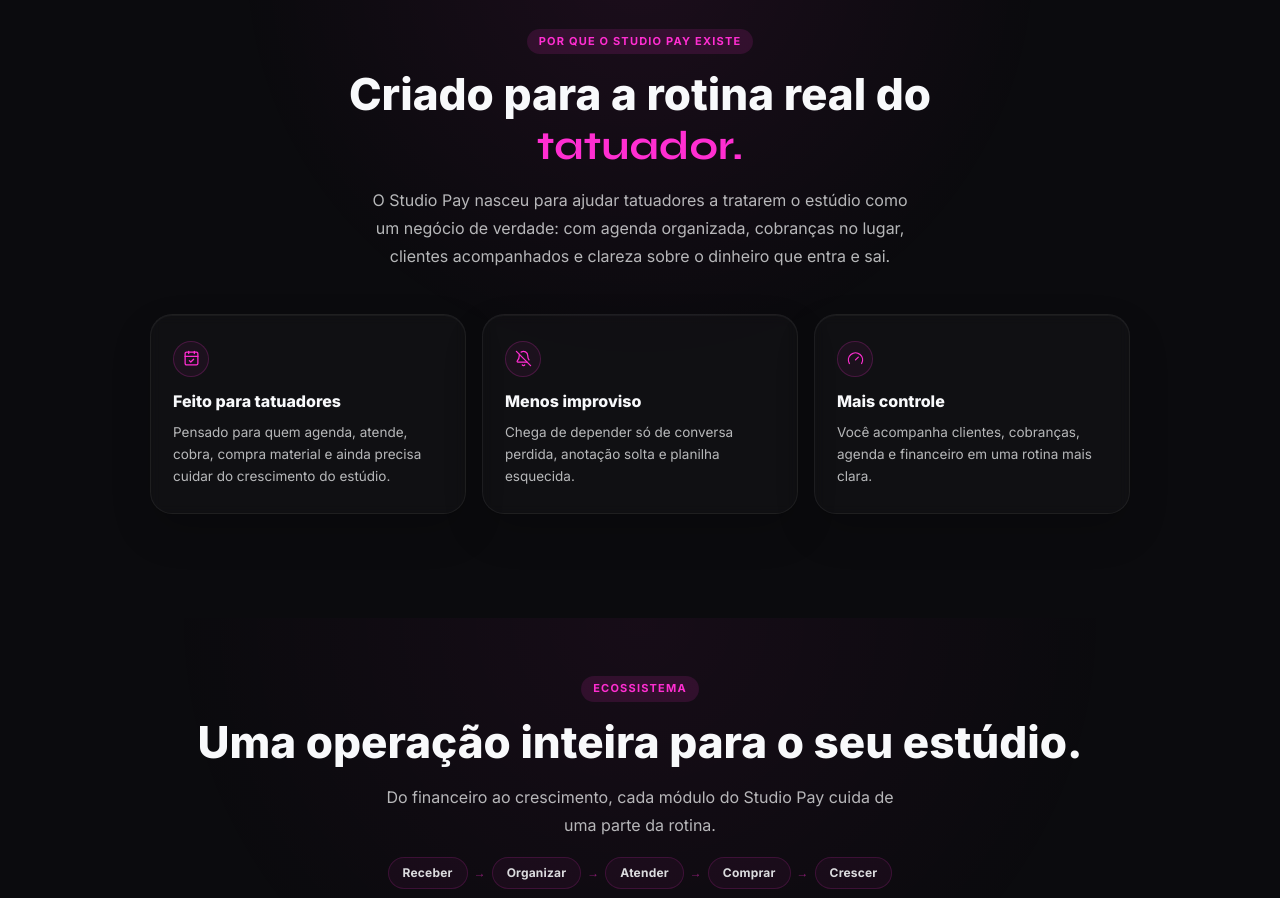
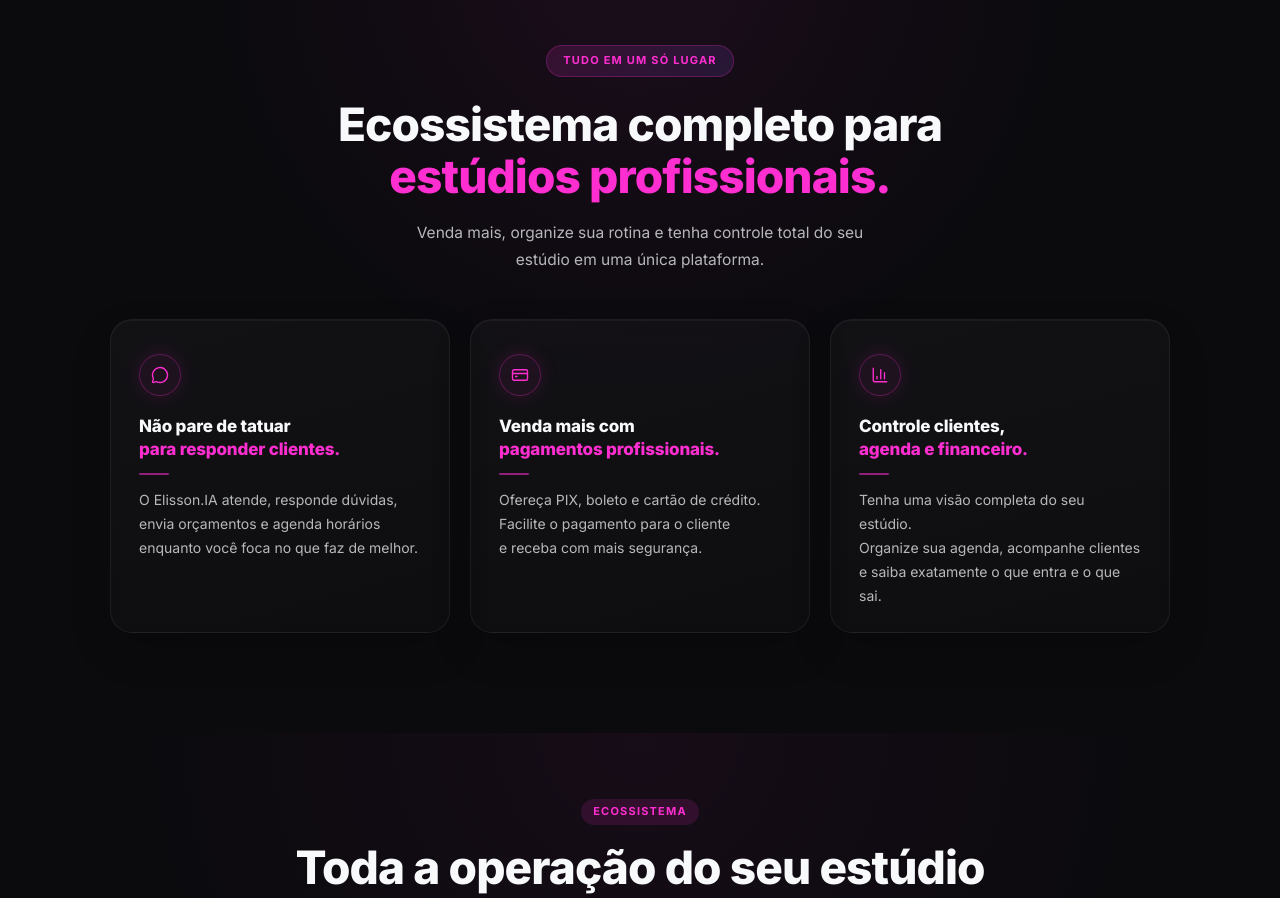
Before and after one commit to studiopay/studiopay-frontend, a React (Vite) app: page / in a window 1280 px wide. Shown: the part 1260-2158 px from the top of the page. Built offline with nearby package versions, Linux system fonts and the light colour scheme.

Commit message:
feat: update landing home copy and sections

```diff
--- a/src/components/landing/Hero.jsx
+++ b/src/components/landing/Hero.jsx
@@ -16,12 +16,12 @@
           <p className="hero-eyebrow">Feito pra quem vive da tatuagem.</p>
 
           <h1 className="hero-title">
-            Tatuador, seu estúdio<br className="hero-title-break" />{' '}
-            também é uma <span className="landing-accent">empresa.</span>
+            Tatuador, transforme seu estúdio<br className="hero-title-break" />{' '}
+            em uma <span className="landing-accent">máquina de resultados.</span>
           </h1>
 
           <p className="hero-subtitle">
-            Com o Studio Pay, você organiza agenda, cobranças, clientes e financeiro em um só lugar — para vender mais e perder menos tempo.
+            Oferecemos tudo o que seu estúdio precisa para crescer de forma profissional.
           </p>
 
           <div className="hero-actions">
--- a/src/components/landing/StudioEcosystemPreview.jsx
+++ b/src/components/landing/StudioEcosystemPreview.jsx
@@ -64,7 +64,7 @@
   },
 ]
 
-const flowSteps = ['Receber', 'Organizar', 'Atender', 'Comprar', 'Crescer']
+const flowSteps = ['Captar', 'Atender', 'Agendar', 'Cobrar', 'Receber', 'Comprar', 'Evoluir']
 
 export default function StudioEcosystemPreview() {
   return (
@@ -72,12 +72,15 @@
       <div className="container">
         <Reveal>
           <div className="section-header-center ecosystem-header">
-            <span className="section-label">Ecossistema</span>
+            <span className="section-label">ECOSSISTEMA</span>
             <h2 className="section-title">
-              Uma operação inteira para o seu estúdio.
+              <span className="ecosystem-title-line1">Toda a operação do seu estúdio</span><br className="ecosystem-title-break" />
+              <span className="landing-accent">em um só lugar.</span>
             </h2>
             <p className="section-sub">
-              Do financeiro ao crescimento, cada módulo do Studio Pay cuida de uma parte da rotina.
+              Da captação de clientes ao pós-tatuagem, o Studio Pay conecta atendimento,{' '}
+              <strong>agenda, pagamentos, compras, marketing e gestão</strong> para que você tenha mais
+              controle e foque no que realmente importa: <strong>tatuar e crescer.</strong>
             </p>
           </div>
         </Reveal>
--- a/src/components/landing/WhyStudioPaySection.jsx
+++ b/src/components/landing/WhyStudioPaySection.jsx
@@ -1,21 +1,21 @@
-import { CalendarCheck, BellOff, Gauge } from 'lucide-react'
+import { MessageCircle, CreditCard, BarChart3 } from 'lucide-react'
 import Reveal from './Reveal'
 
 const positioningCards = [
   {
-    Icon: CalendarCheck,
-    title: 'Feito para tatuadores',
-    text: 'Pensado para quem agenda, atende, cobra, compra material e ainda precisa cuidar do crescimento do estúdio.',
+    Icon: MessageCircle,
+    title: 'Não pare de tatuar\npara responder clientes.',
+    text: 'O Elisson.IA atende, responde dúvidas,\nenvia orçamentos e agenda horários\nenquanto você foca no que faz de melhor.',
   },
   {
-    Icon: BellOff,
-    title: 'Menos improviso',
-    text: 'Chega de depender só de conversa perdida, anotação solta e planilha esquecida.',
+    Icon: CreditCard,
+    title: 'Venda mais com\npagamentos profissionais.',
+    text: 'Ofereça PIX, boleto e cartão de crédito.\nFacilite o pagamento para o cliente\ne receba com mais segurança.',
   },
   {
-    Icon: Gauge,
-    title: 'Mais controle',
-    text: 'Você acompanha clientes, cobranças, agenda e financeiro em uma rotina mais clara.',
+    Icon: BarChart3,
+    title: 'Controle clientes,\nagenda e financeiro.',
+    text: 'Tenha uma visão completa do seu estúdio.\nOrganize sua agenda, acompanhe clientes\ne saiba exatamente o que entra e o que sai.',
   },
 ]
 
@@ -25,12 +25,14 @@
       <div className="container">
         <Reveal>
           <div className="section-header-center why-header">
-            <span className="section-label">Por que o Studio Pay existe</span>
+            <span className="section-label">TUDO EM UM SÓ LUGAR</span>
             <h2 className="section-title">
-              Criado para a rotina real do <span className="landing-accent">tatuador.</span>
+              <span className="why-title-line1">Ecossistema completo para</span><br className="why-title-break" />
+              <span className="landing-accent">estúdios profissionais.</span>
             </h2>
             <p className="section-sub">
-              O Studio Pay nasceu para ajudar tatuadores a tratarem o estúdio como um negócio de verdade: com agenda organizada, cobranças no lugar, clientes acompanhados e clareza sobre o dinheiro que entra e sai.
+              Venda mais, organize sua rotina e tenha controle total
+              do seu estúdio em uma única plataforma.
             </p>
           </div>
         </Reveal>
@@ -40,10 +42,25 @@
             <Reveal key={title} delay={i * 100}>
               <div className="why-card">
                 <span className="why-card-icon" aria-hidden="true">
-                  <Icon size={17} strokeWidth={1.8} />
+                  <Icon size={18} strokeWidth={1.8} />
                 </span>
-                <h3 className="why-card-title">{title}</h3>
-                <p className="why-card-text">{text}</p>
+                <h3 className="why-card-title">
+                  {title.split('\n').map((line, li, lines) => (
+                    <span key={li} className={li === lines.length - 1 ? 'why-card-title-accent' : undefined}>
+                      {line}
+                      {li < lines.length - 1 && <br />}
+                    </span>
+                  ))}
+                </h3>
+                <span className="why-card-divider" aria-hidden="true" />
+                <p className="why-card-text">
+                  {text.split('\n').map((line, li) => (
+                    <span key={li}>
+                      {line}
+                      {li < text.split('\n').length - 1 && <br />}
+                    </span>
+                  ))}
+                </p>
               </div>
             </Reveal>
           ))}
```
Also changed, not shown: src/styles/landing.css.
